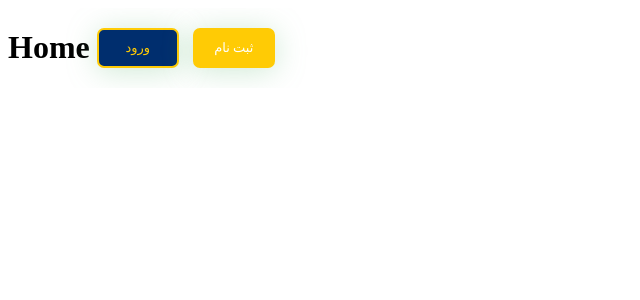
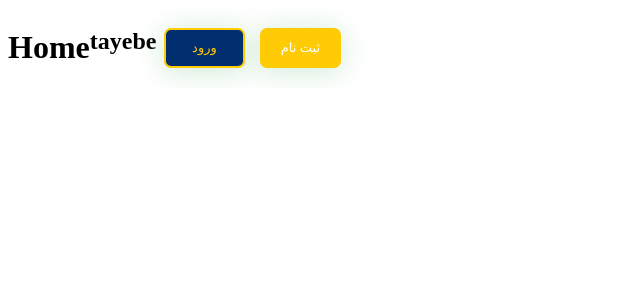
Before and after one commit to tayebediba/NinjaRecruiter, a React (Create React App) app in the folder my-app/: page / in a window 1280 px wide. Shown: the top 300 px of the page, without its empty margins (0-640 px from the left). Built offline with nearby package versions, Linux system fonts and the light colour scheme.

Commit message:
new Branch

```diff
--- a/my-app/src/components/home/Home.js
+++ b/my-app/src/components/home/Home.js
@@ -11,6 +11,8 @@ const Home = () => {
   return (
     <Grid container>
       <h1>Home</h1>
+
+      <h2>tayebe</h2>
       <div className={classes.navBtn}>
         {isLogin ? (
           <button className={`${classes.btnAccount} ${classes.btn}`}>
```
